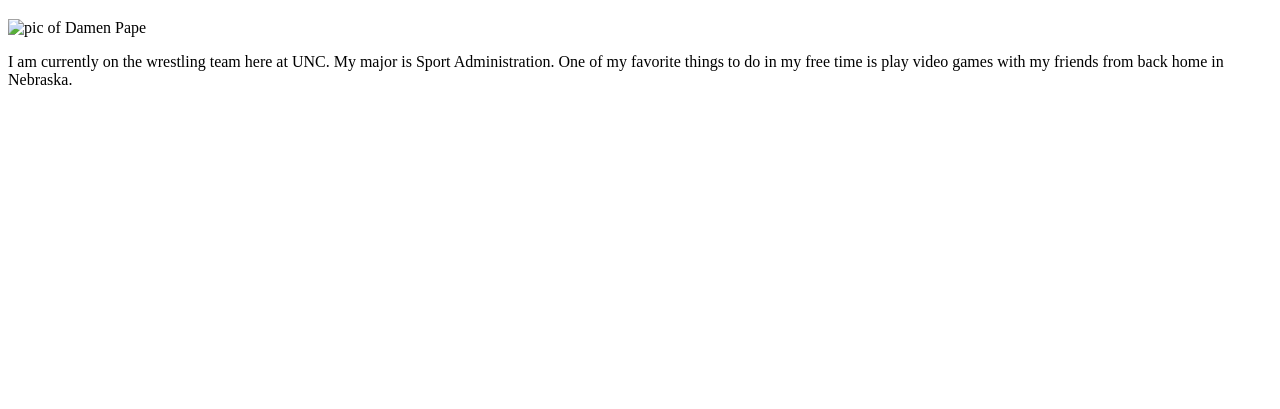
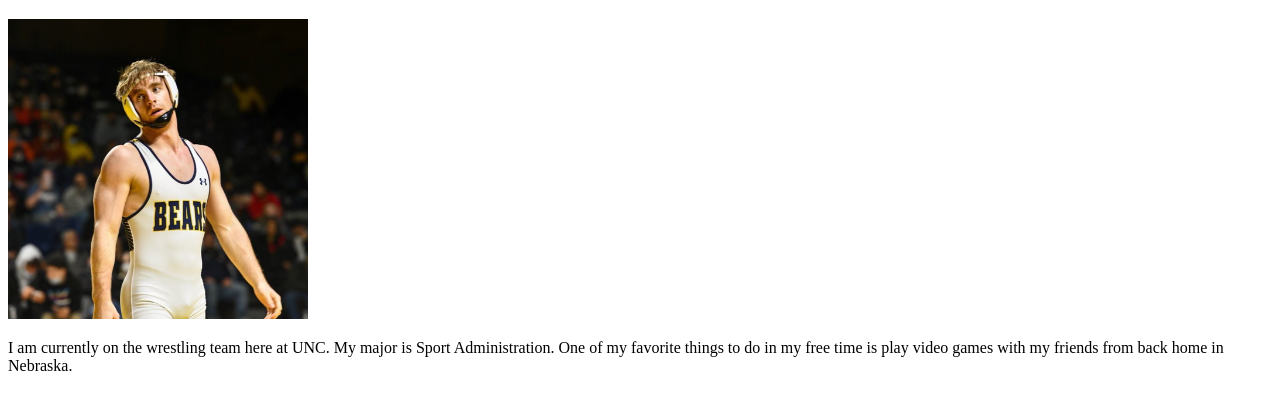
Before and after one commit to dpape25/dpape25.github.io, a plain HTML site: page profile.html in a window 1280 px wide. Shown: the part 61-470 px from the top of the page. Drawn offline with Linux system fonts and the light colour scheme.

Commit message:
Update profile.html

```diff
--- a/profile.html
+++ b/profile.html
@@ -5,7 +5,7 @@
     </head>
     <body>
         <h1>Damen Pape</h1>
-        <img src="pape.jpg" alt="pic of Damen Pape" width="300">
+        <img src="images/pape.jpg" alt="pic of Damen Pape" width="300">
         <div id="interests">
         <p>I am currently on the wrestling team here at UNC. My major is Sport Administration. One of my favorite things to do in my free time is play video games with my friends from back home in Nebraska.</p>
         </div>
```
